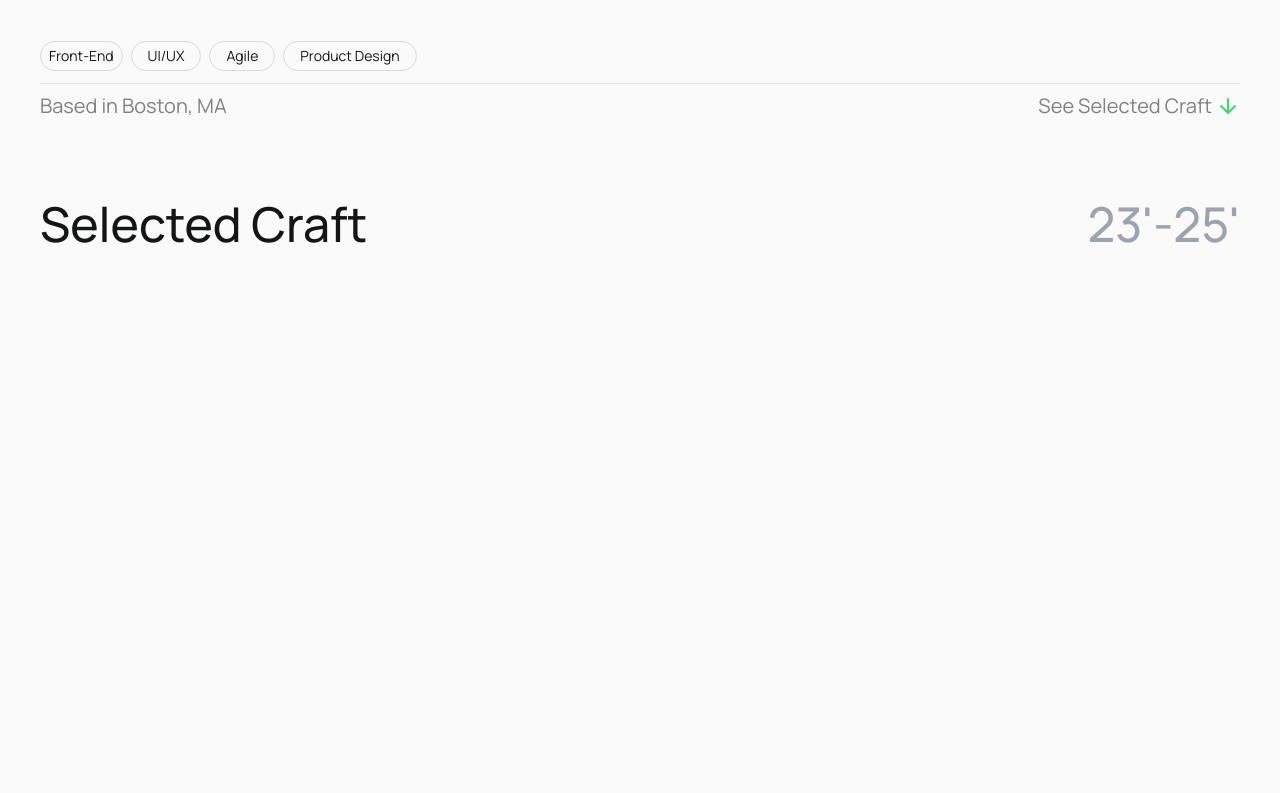
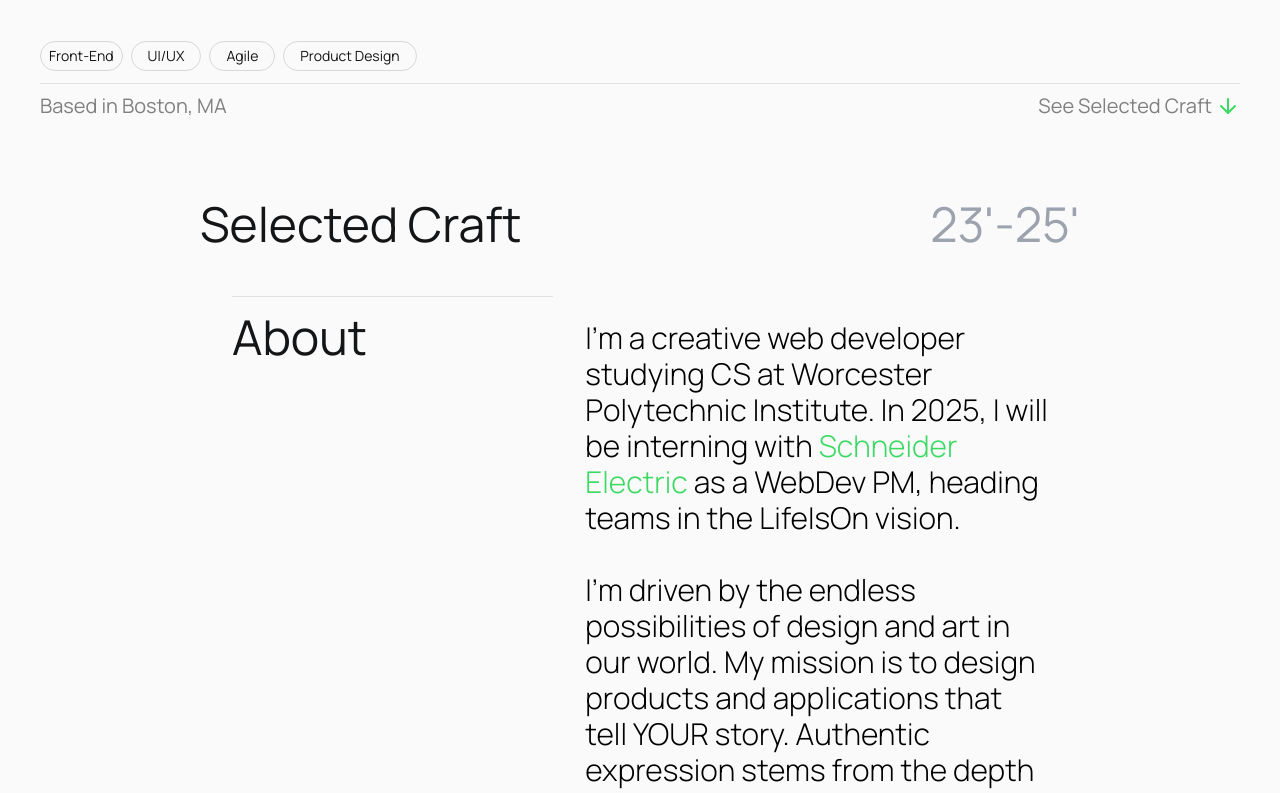
Before and after one commit to clam365/portfolio1, a Next.js app: page / in a window 1280 px wide. Shown: the part 640-1433 px from the top of the page. Built offline with nearby package versions, Linux system fonts and the light colour scheme.

Commit message:
initial about section

```diff
--- a/app/page.js
+++ b/app/page.js
@@ -1,6 +1,7 @@
 "use client"
 import Hero from "@/components/hero/hero"
 import Work from "@/components/work/Work"
+import About from "@/components/about/about"
 import Lenis from "lenis"
 import {useEffect} from "react";
 
@@ -18,6 +19,8 @@ export default function Home() {
       <div className={"px-10 pt-10"}>
         <Hero/>
         <Work/>
+          <About/>
+
 
       </div>
   );
--- /dev/null
+++ b/components/about/about.jsx
@@ -0,0 +1,40 @@
+import Link from "next/link";
+
+export default function About() {
+    return (
+        <section id={"#about"} className={"xl:px-48 2xl:px-60"}>
+            <div className={"grid grid-cols-1 lg:grid-cols-12 gap-x-8 pb-20"}>
+                <div className={"border-t border-t-[#e1e1e1] sidebar col-span-12 lg:col-span-5 xl:col-span-5"} id={"newLine"}>
+                    <h1 className={"text-slight-black text-4xl md:text-5xl mt-4 font-normal xl:w-full"}>About</h1>
+                </div>
+                <div className={"mt-20 lg:mt-6 col-span-12 lg:col-span-7 xl:col-span-7 lg:max-w-[45rem]"}>
+                    <h1 className={"text-2xl lg:text-3xl font-thin"}>
+                        I&#39;m a creative web developer studying CS at Worcester Polytechnic Institute. In 2025, I will
+                        be interning with
+                        <span className="text-spotify hover:text-slight-black">
+                            <Link href={"https://www.se.com/us/en/"}> Schneider Electric </Link>
+                        </span>
+                        as a WebDev PM, heading teams in the LifeIsOn vision.
+                        <br />
+                        <br />
+                        I&#39;m driven by the endless possibilities of design and art in our world. My mission is to
+                        design products and applications that tell
+                        YOUR story. Authentic expression stems from the depth of human imagination and emotion. Through
+                        my creativity, I inspire and uplift
+                        individuals and communities.
+                        <br />
+                        <br />
+                        Before Schneider Electric, I worked as a Data Analyst intern at
+                        <span className="text-spotify hover:text-slight-black">
+                            <Link href={"https://afciviliancareers.com/"}> AFCS</Link>
+                        </span>
+                        , creating interactive dashboards and restructuring personnel tracking data to enhance decision-making for team members.
+                        <br />
+                        <br />
+                        In my downtime, I love to olympic lift, watch anime, and explore new cafes!
+                    </h1>
+                </div>
+            </div>
+        </section>
+    );
+}
--- a/components/hero/hero.js
+++ b/components/hero/hero.js
@@ -32,7 +32,7 @@ export default function Hero() {
                 transition={{type: "spring", stiffness: 25, damping: 12}}
             >
                 <motion.h1
-                    className="text-slight-black font-medium text-3xl md:text-5xl lg:text-[3.5rem] xl:text-[4.5rem]"
+                    className="text-slight-black font-normal text-3xl md:text-5xl lg:text-[3.5rem] xl:text-[4.5rem]"
                     initial="hidden"
                     animate="show"
                 >
--- a/components/work/Work.jsx
+++ b/components/work/Work.jsx
@@ -1,11 +1,11 @@
 
 export default function work() {
     return (
-        <section id={"#craft"}>
+        <section id={"#craft"} className={"xl:px-40"}>
             <br/><br/><br/>
             <div className={"flex justify-between"}>
-                <h1 className={"text-slight-black font-medium text-4xl md:text-5xl "}>Selected Craft</h1>
-                <h1 className={"text-gray-400 font-medium text-4xl md:text-5xl "}>23'-25'</h1>
+                <h1 className={"text-slight-black font-normal text-4xl md:text-5xl "}>Selected Craft</h1>
+                <h1 className={"text-gray-400 font-normal text-4xl md:text-5xl "}>23'-25'</h1>
             </div>
             <br/><br/>
 
```
